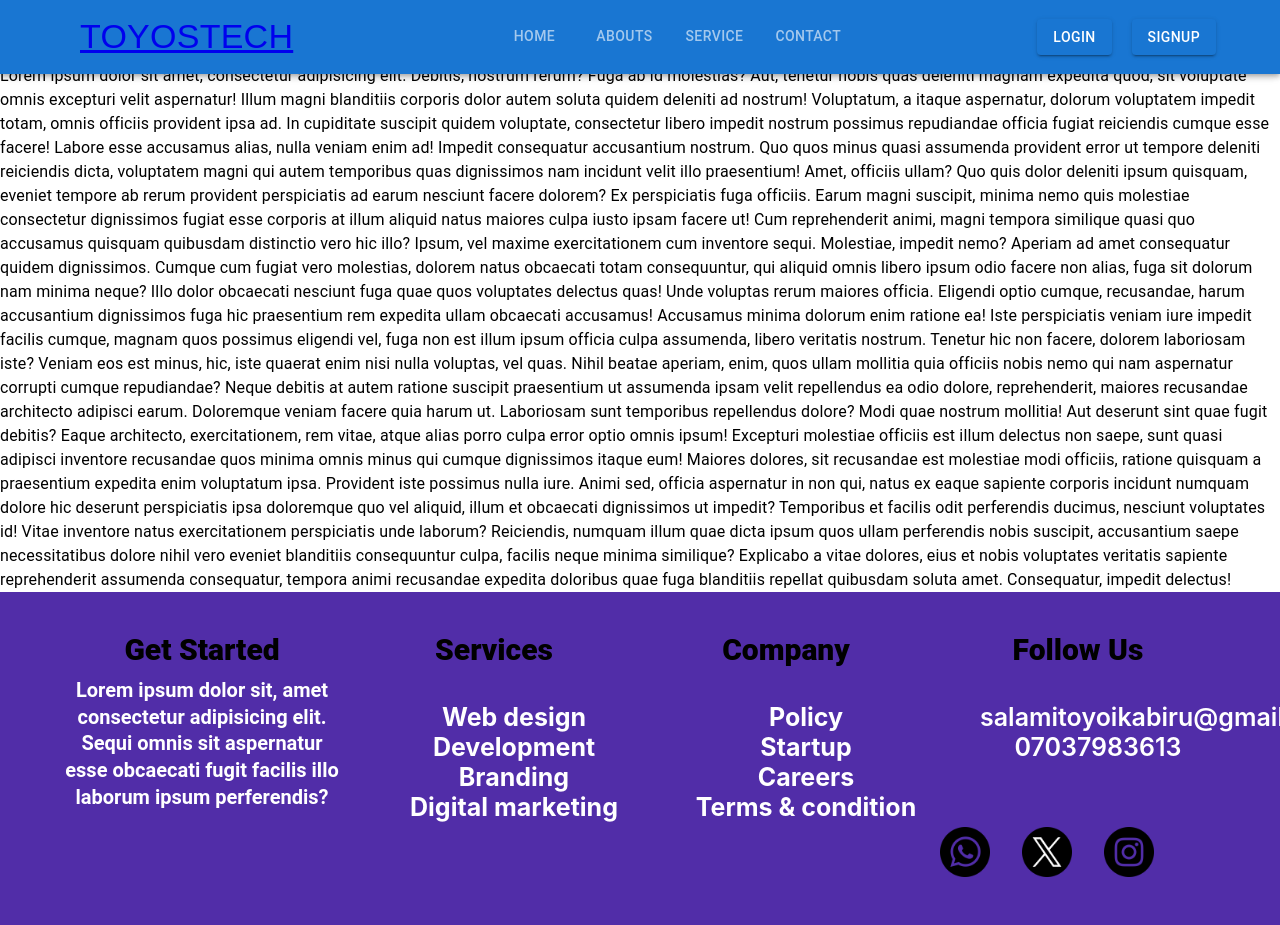
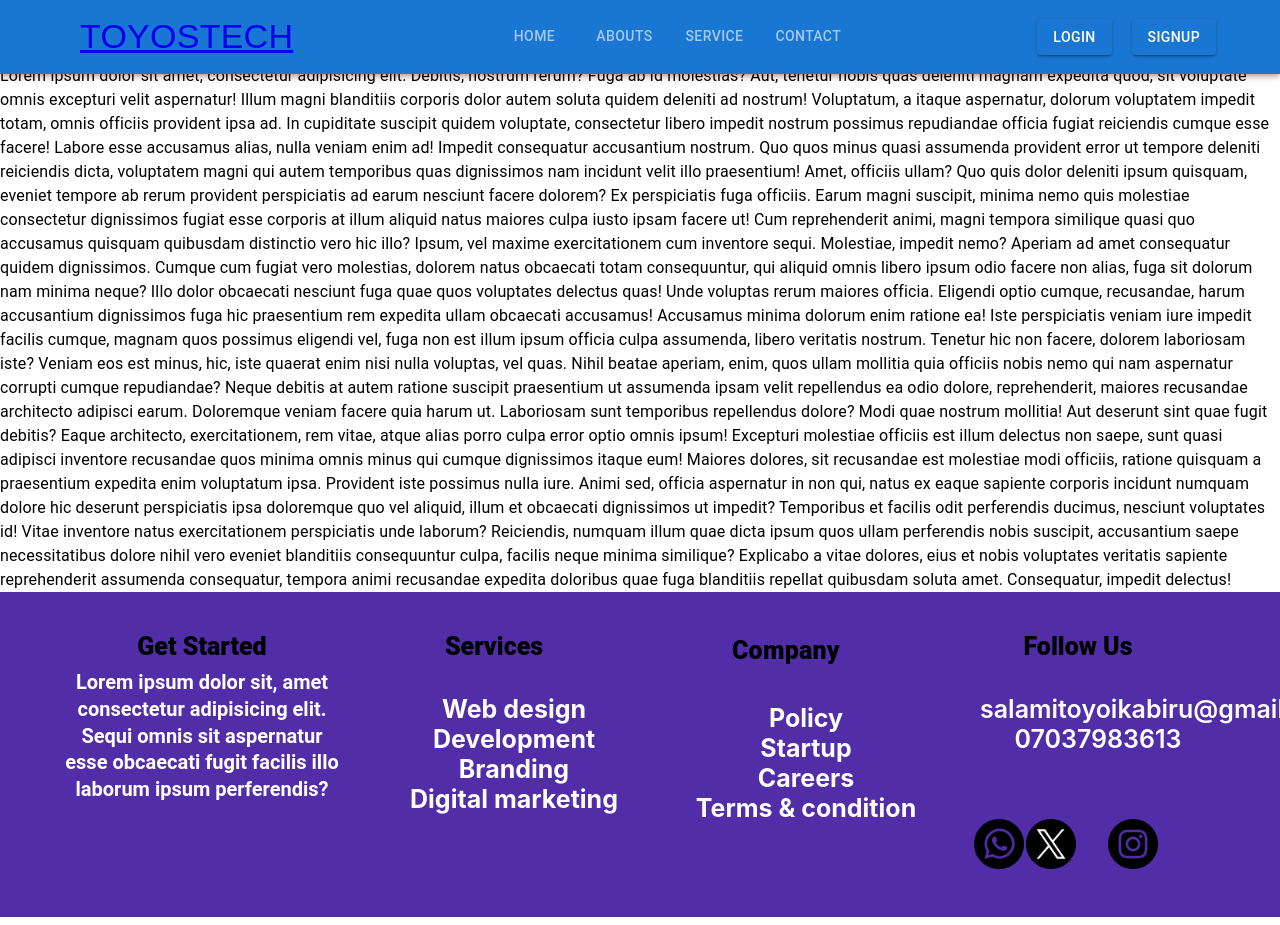
Before and after one commit to Toyostech/webBlog, a React (Create React App) app: page /service in a window 1280 px wide. Built offline with nearby package versions, Linux system fonts and the light colour scheme.

Commit message:
working on the footer

```diff
--- a/src/Component/footer/Footer.jsx
+++ b/src/Component/footer/Footer.jsx
@@ -21,11 +21,7 @@ const Footer = () => {
                 <Grid container spacing={2} textAlign="center" justifyContent={"center"}>
                     <Grid item md={3} xs={12} alignItems={"center"} justifyContent={"center"}>
                         <div>
-                            <Typography variant='h3' fontSize={30} sx={{
-                                fontWeight: 800,
-                                paddingBottom: "10px"
-
-                            }} >
+                            <Typography variant='h3'  paddingBottom={{md:1, xs:0.5}}  fontWeight={{md: 800, xs:500}} fontSize={{md:25, xs:20}}  >
                                 Get Started
                             </Typography>
                             <Typography variant='h5' style={{
@@ -41,11 +37,7 @@ const Footer = () => {
                     </Grid>
                     <Grid item md={3}>
                         <div>
-                            <Typography variant='h3' fontSize={30} sx={{
-                                fontWeight: 800,
-                                paddingBottom: "10px"
-
-                            }} >
+                            <Typography variant='h3'  paddingBottom={{md:1, xs:0}} fontWeight={{md: 800, xs:500}} fontSize={{md:25, xs:20}}  >
                                 Services
                             </Typography>
                             <ul
@@ -81,11 +73,8 @@ const Footer = () => {
                     </Grid>
                     <Grid item md={3}>
                         <div>
-                            <Typography variant='h3' fontSize={30} sx={{
-                                fontWeight: 800,
-                                paddingBottom: "10px"
-
-                            }}>
+                            <Typography  paddingBottom={{md:1, xs:0}} fontWeight={{md: 800, xs:500}} fontSize={{md:25, xs:20}}
+                              >
                                 Company
                             </Typography>
                             <ul style={{
@@ -113,11 +102,7 @@ const Footer = () => {
                     </Grid>
                     <Grid item md={3}>
                         <div>
-                            <Typography variant='h3' fontSize={30} sx={{
-                                fontWeight: 800,
-                                paddingBottom: "10px"
-
-                            }} >
+                            <Typography variant='h3' paddingBottom={{md:1, xs:0}} fontWeight={{md: 800, xs:500}} fontSize={{md:25, xs:20}}  >
                                 Follow Us
                             </Typography>
                             <ul style={{
@@ -135,8 +120,8 @@ const Footer = () => {
 
 
                             </ul>
-                            <Grid container spacing={4} paddingTop={5}>
-                                <Grid item alignItems={"center"} justifyContent={"center"}>
+                            <Grid container spacing={4} paddingTop={5} textAlign="center" justifyContent={"center"}>
+                                <Grid item alignItems={"center"} justifyContent={"center"} xs={2}>
 
                                     <img src="/img/whatsapp.png" width={50} height={50} alt='' />
 
```
